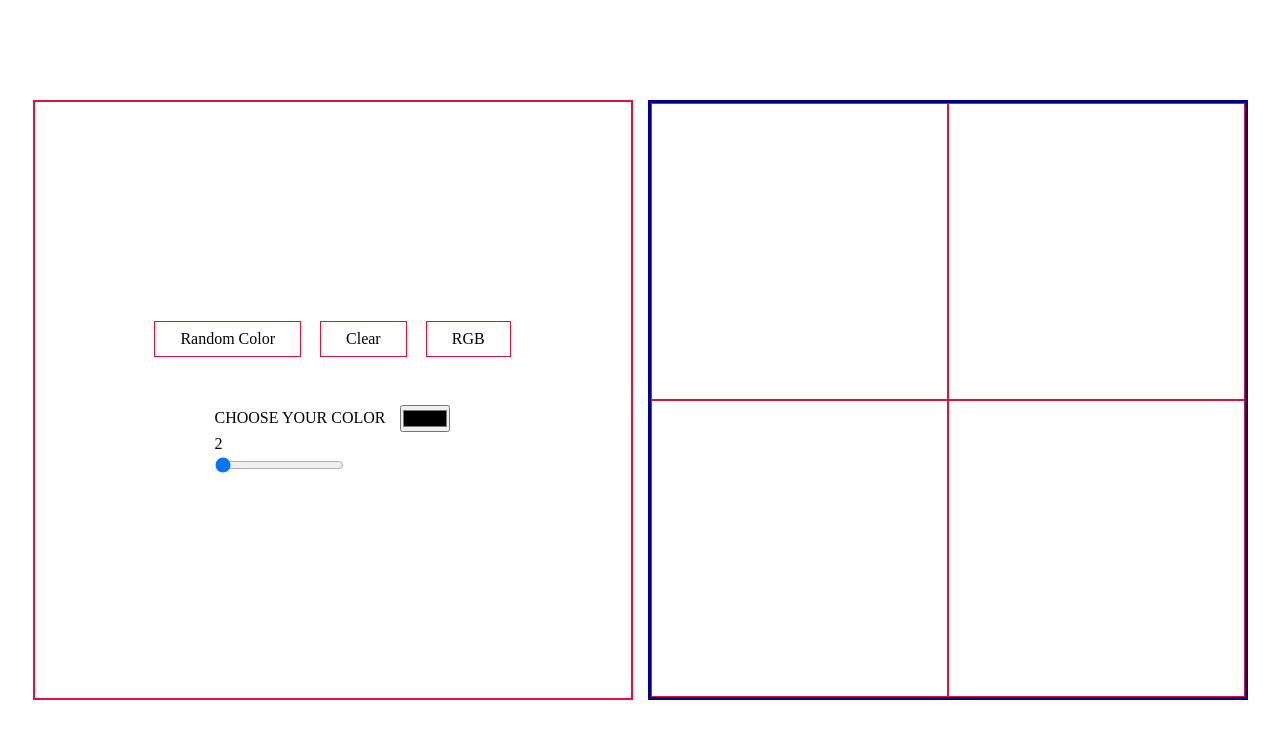
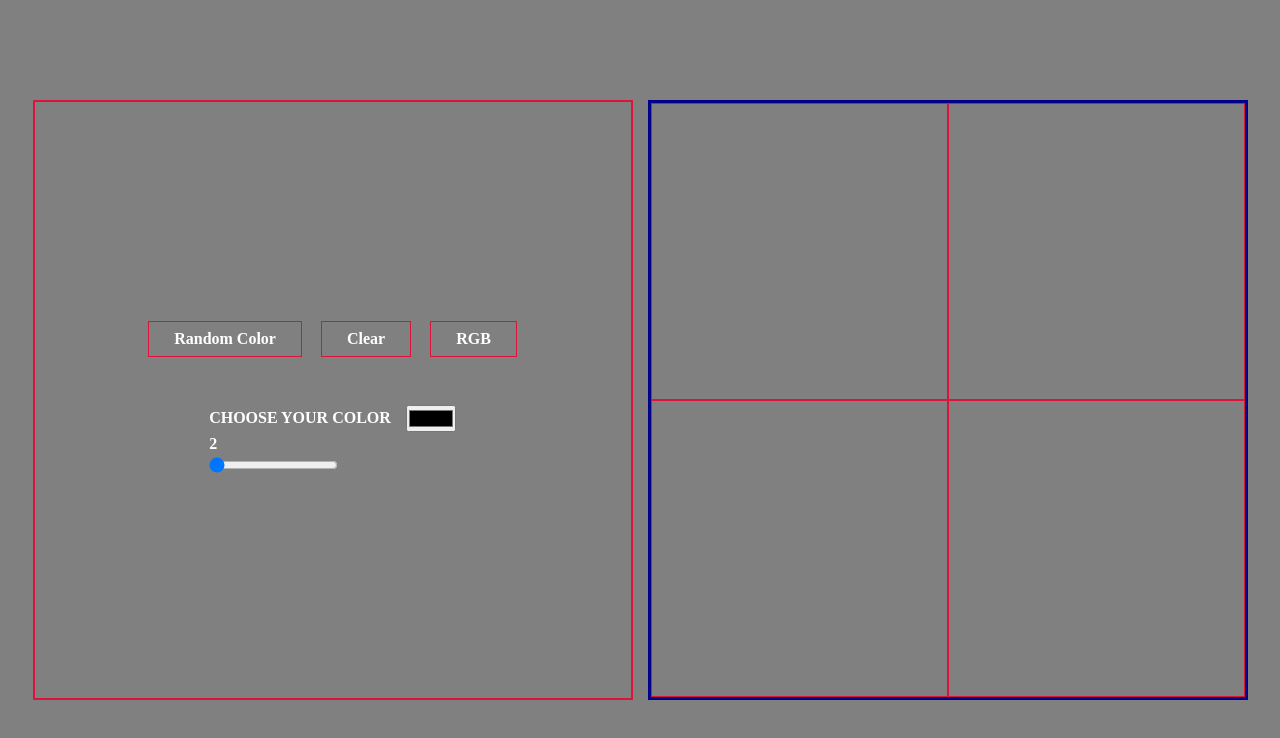
Before and after one commit to PoteyStephane/etch-a-sketch, a plain HTML site: page index.html in a window 1280 px wide. Drawn offline with Linux system fonts and the light colour scheme.

Commit message:
Add body background

```diff
--- a/sass/pages/_home.scss
+++ b/sass/pages/_home.scss
@@ -1,9 +1,12 @@
 body {
+  background: gray;
   display: flex;
   justify-content: center;
   align-items: center;
   gap: 15px;
   height: 100vh;
+  color: white;
+  font-weight: 800;
 
   .informations {
     border: 2px solid crimson;
```
Also changed, not shown: css/style.css, 1 other file.
